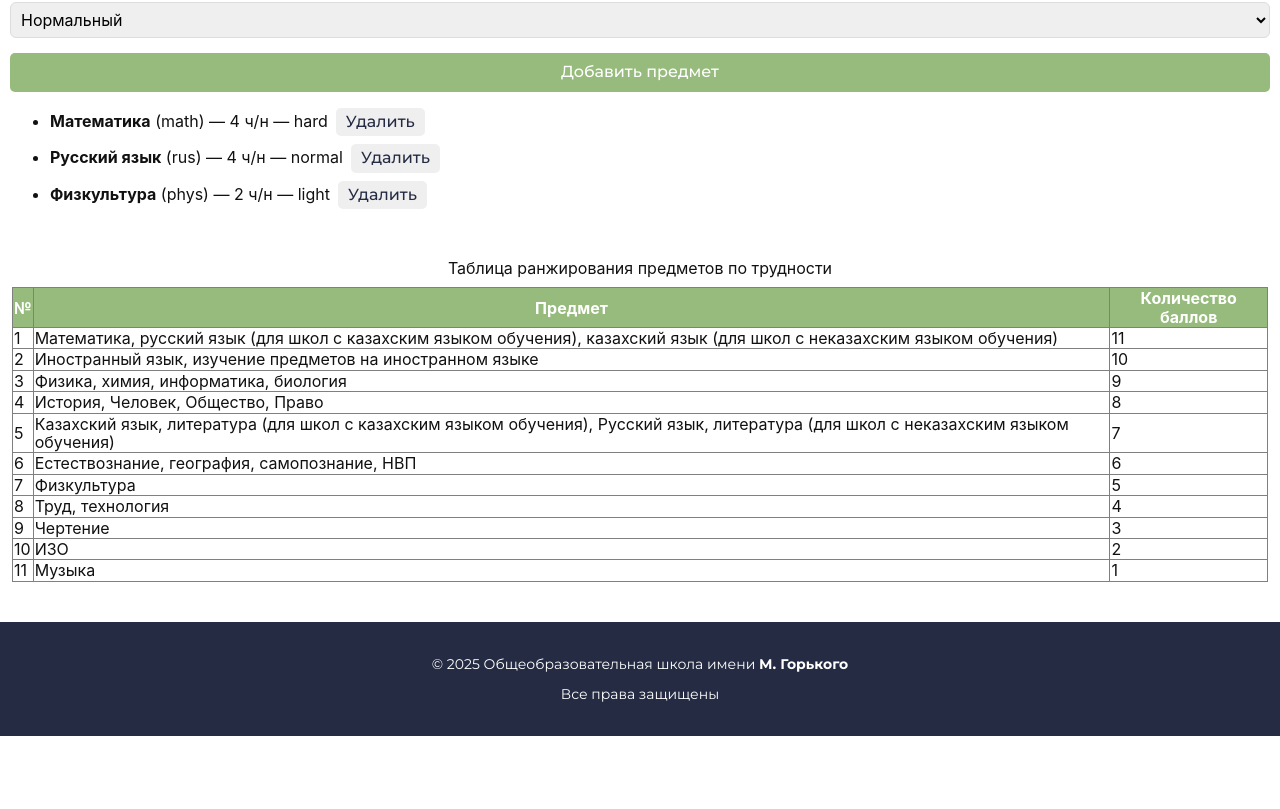
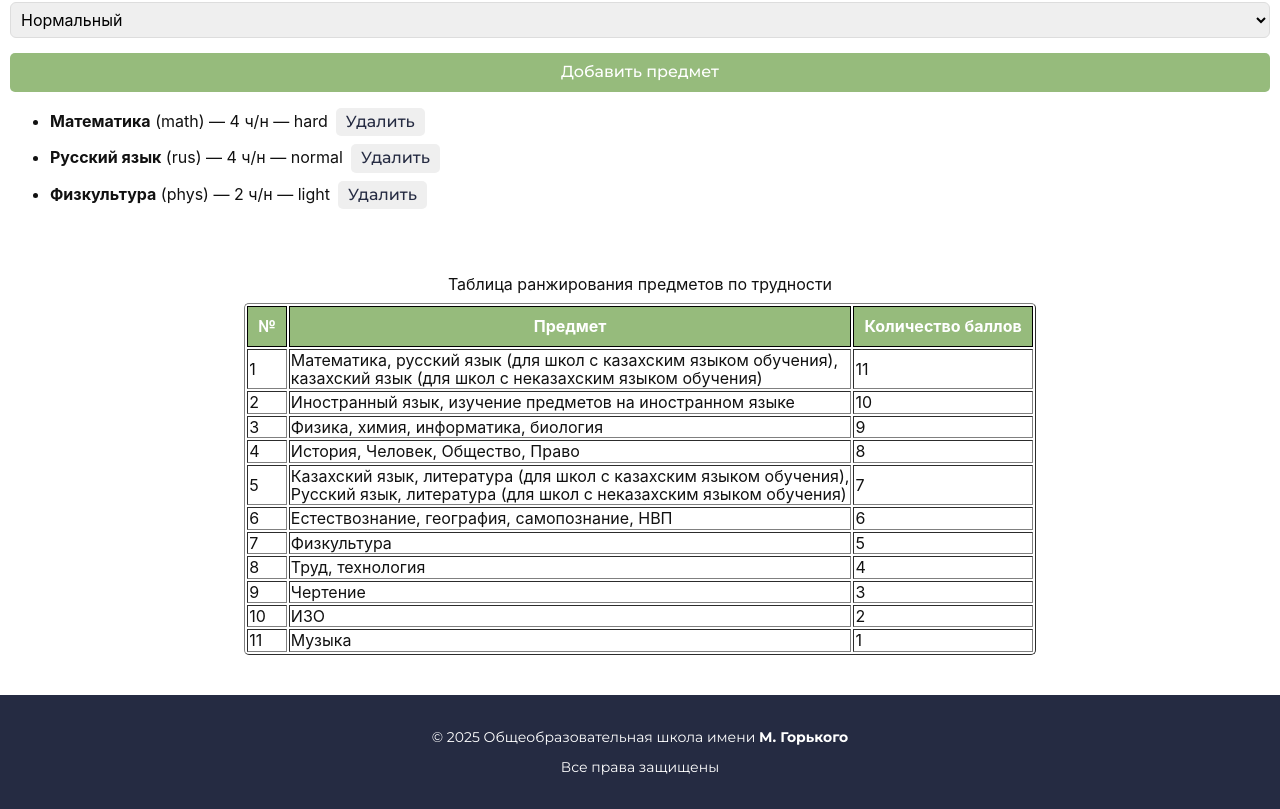
Before and after one commit to Yuoo15/school_project, a React (Vite) app: page /subjects in a window 1280 px wide. Shown: the part 387-1196 px from the top of the page. Before the commit the page ends 1123 px from the top, so only its background shows below. Built offline with nearby package versions, Linux system fonts and the light colour scheme.

Commit message:
fixed table

```diff
--- a/src/components/Table/table.jsx
+++ b/src/components/Table/table.jsx
@@ -1,8 +1,9 @@
 import React from "react";
+import styles from './table.module.css'
 export default()=>{
     return(
         <>
-            <table border="1" style={{margin: 2,marginBlock: 40, borderCollapse: 'collapse'}}>
+            <table border="1" className={styles.table}>
                 <caption style={{margin: 10}}>Таблица ранжирования предметов по трудности</caption>
                 <tr bgcolor="#96BB7C" style={{color:'white'}}>
                     <th>№</th>
@@ -11,7 +12,7 @@ export default()=>{
                 </tr>
                 <tr>
                     <td>1</td>
-                    <td>Математика, русский язык (для школ с казахским языком обучения), казахский язык (для школ с неказахским языком обучения)</td>
+                    <td>Математика, русский язык (для школ с казахским языком обучения),<br /> казахский язык (для школ с неказахским языком обучения)</td>
                     <td>11</td>
                 </tr>
                 <tr>
@@ -31,7 +32,7 @@ export default()=>{
                 </tr>
                 <tr>
                     <td>5</td>
-                    <td>Казахский язык, литература (для школ с казахским языком обучения), Русский язык, литература (для школ с неказахским языком обучения)</td>
+                    <td>Казахский язык, литература (для школ с казахским языком обучения),<br /> Русский язык, литература (для школ с неказахским языком обучения)</td>
                     <td>7</td>
                 </tr>
                 <tr>
--- /dev/null
+++ b/src/components/Table/table.module.css
@@ -0,0 +1,13 @@
+.table{
+    margin: 2px;
+    margin-block: 40px;
+    border-collapse: 'collapse';
+    border-radius: 5px;
+}
+
+.table th{
+    background-color: #96BB7C;
+    color: white;
+    padding: 10px;
+    border: 1px solid black;
+}
--- a/src/pages/subjects/subjects.jsx
+++ b/src/pages/subjects/subjects.jsx
@@ -51,7 +51,8 @@ export default function Subjects(){
                 </li>
             ))}
         </ul>
-        <Table />
+        <div style={{display:'flex', justifyContent: 'center'}}><Table /></div>
+
         </div>
 )
 }
```
